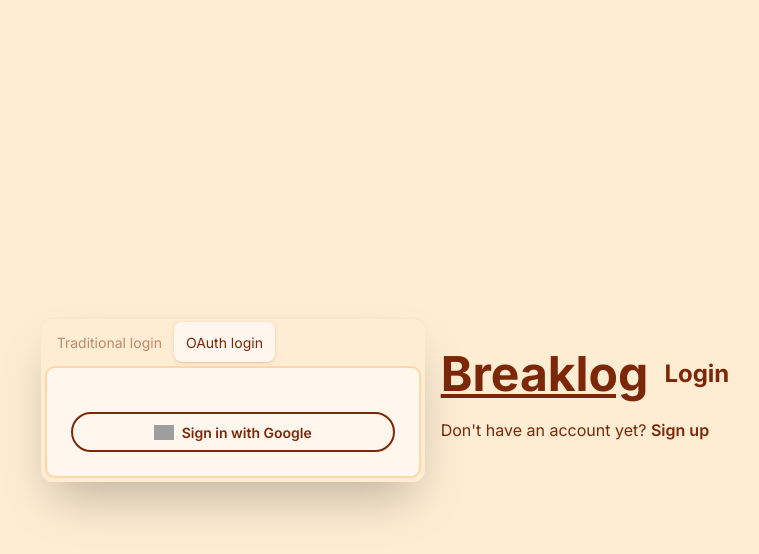
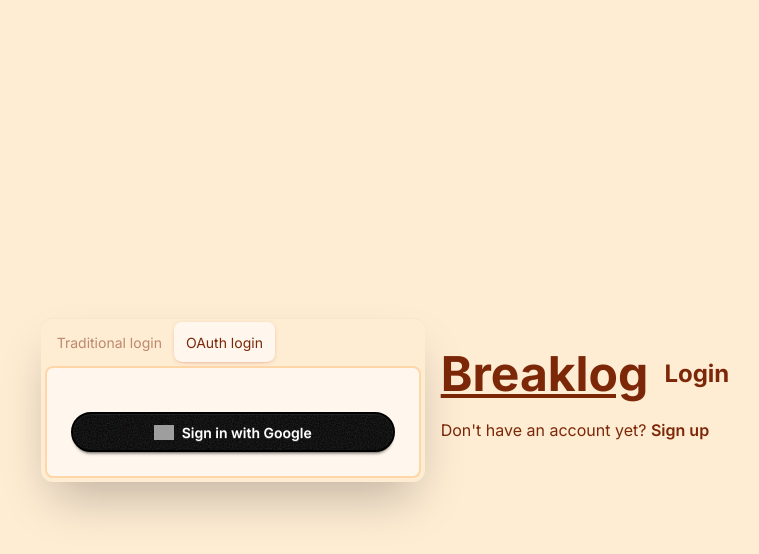
Before and after one commit to alok-debnath/breaklog, a Next.js app: page /login in a window 1280 px wide. Both pictures are taken after a click on the radio button "OAuth login". Shown: the top 554 px of the page, without its empty margins (255-1014 px from the left). Built offline with nearby package versions, Linux system fonts and the light colour scheme; grey boxes are pictures that could not be loaded.

Commit message:
added auto verify email on google oauth signin

```diff
--- a/src/app/login/page.tsx
+++ b/src/app/login/page.tsx
@@ -103,7 +103,7 @@ export default function LoginPage() {
                     aria-label='Traditional login'
                     defaultChecked
                   />
-                  <div className='tab-content bg-base-100 border-base-300 p-6'>
+                  <div className='tab-content bg-base-100 border-base-300 rounded-lg p-6'>
                     <form onSubmit={formik.handleSubmit}>
                       <fieldset className='fieldset grid gap-y-3'>
                         <div>
@@ -190,7 +190,7 @@ export default function LoginPage() {
                     className='tab'
                     aria-label='OAuth login'
                   />
-                  <div className='tab-content bg-base-100 border-base-300 p-6'>
+                  <div className='tab-content bg-base-100 border-base-300 rounded-lg p-6'>
                     <GoogleSignInButton text='Sign in with Google' />
                   </div>
                 </div>
--- a/src/app/signup/page.tsx
+++ b/src/app/signup/page.tsx
@@ -42,8 +42,6 @@ export default function SignupPage() {
   async function handleSubmit(values: any) {
     try {
       const res = await axios.post('/api/auth/signup', values);
-      // alert(res.data.data.id);
-      // console.log("Signup success: ", res);
 
       // send email
       // await sendEmail({ email: values.email, emailType: "VERIFY", userID: res.data.data.id })
--- a/src/auth.ts
+++ b/src/auth.ts
@@ -86,6 +86,17 @@ export const { auth, handlers, signIn, signOut } = NextAuth({
         });
 
         if (existingUser) {
+          // If user exists and is not verified, update verification status
+          if (!existingUser.isVerified) {
+            await prisma.user.update({
+              where: { id: existingUser.id },
+              data: {
+                isVerified: true,
+                emailVerified: new Date(),
+              },
+            });
+          }
+
           await prisma.account.upsert({
             where: {
               provider_providerAccountId: {
--- a/src/components/auth/GoogleSignInButton.tsx
+++ b/src/components/auth/GoogleSignInButton.tsx
@@ -12,7 +12,7 @@ export default function GoogleSignInButton({
     <div className='mt-5'>
       <button
         type='button'
-        className='btn btn-outline flex w-full items-center gap-2 rounded-full px-4 py-2'
+        className='btn btn-primary flex w-full items-center gap-2 rounded-full'
         onClick={() => signIn('google')}
       >
         <Image
--- a/src/components/common/InitialRscFetch.tsx
+++ b/src/components/common/InitialRscFetch.tsx
@@ -6,7 +6,6 @@ const InitialRscFetch = async () => {
   const { fetchProfileDataRsc, fetchLogDataRsc } = fetchRscData();
   const { userData, errorMessage: profileError } = await fetchProfileDataRsc();
   const { logData, errorMessage: logError } = await fetchLogDataRsc();
-  console.log('InitialRscFetch', userData, logData);
 
   return <SaveDataToGlobalStore userDataServer={userData} logDataServer={logData} />;
 };
```
